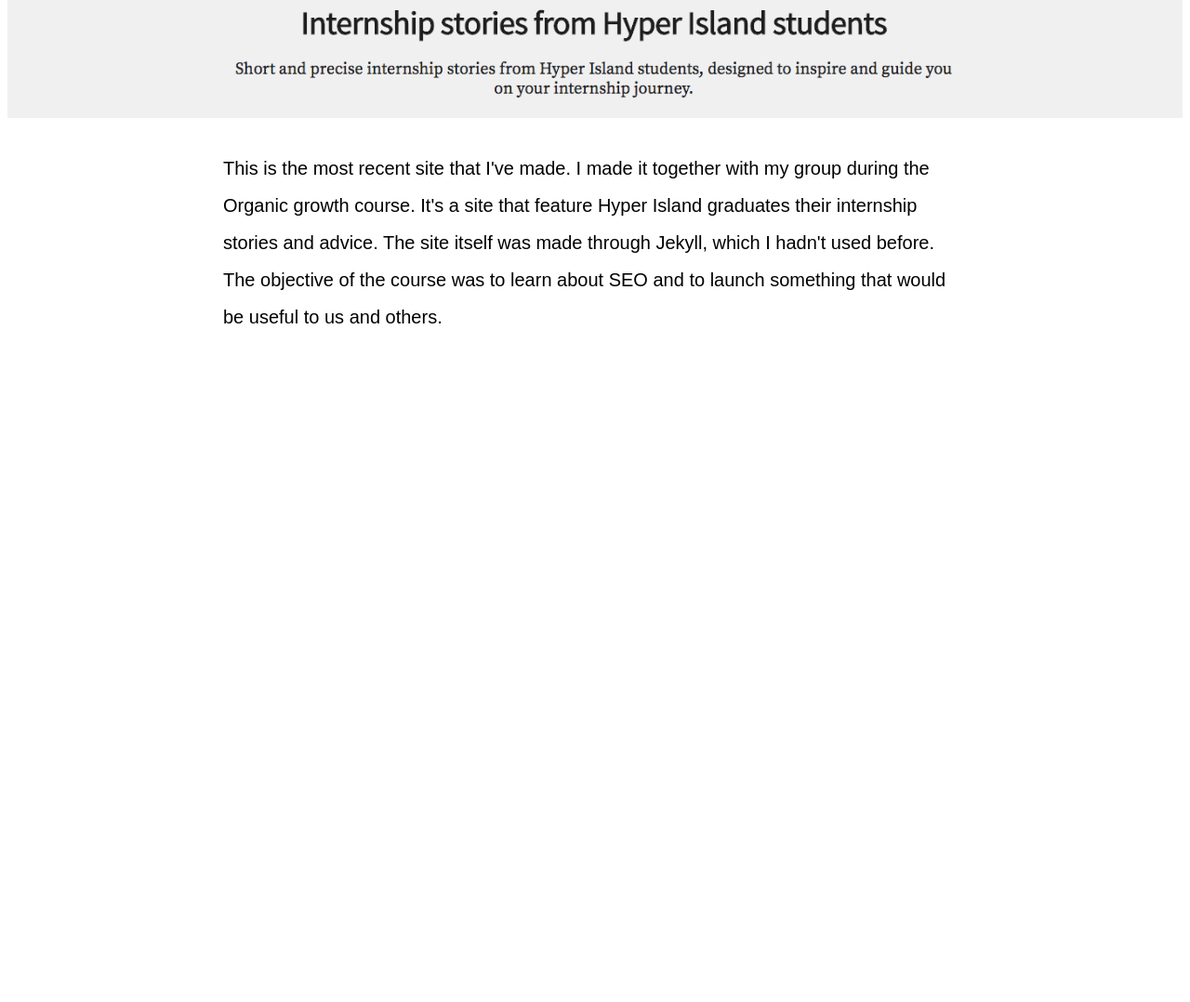
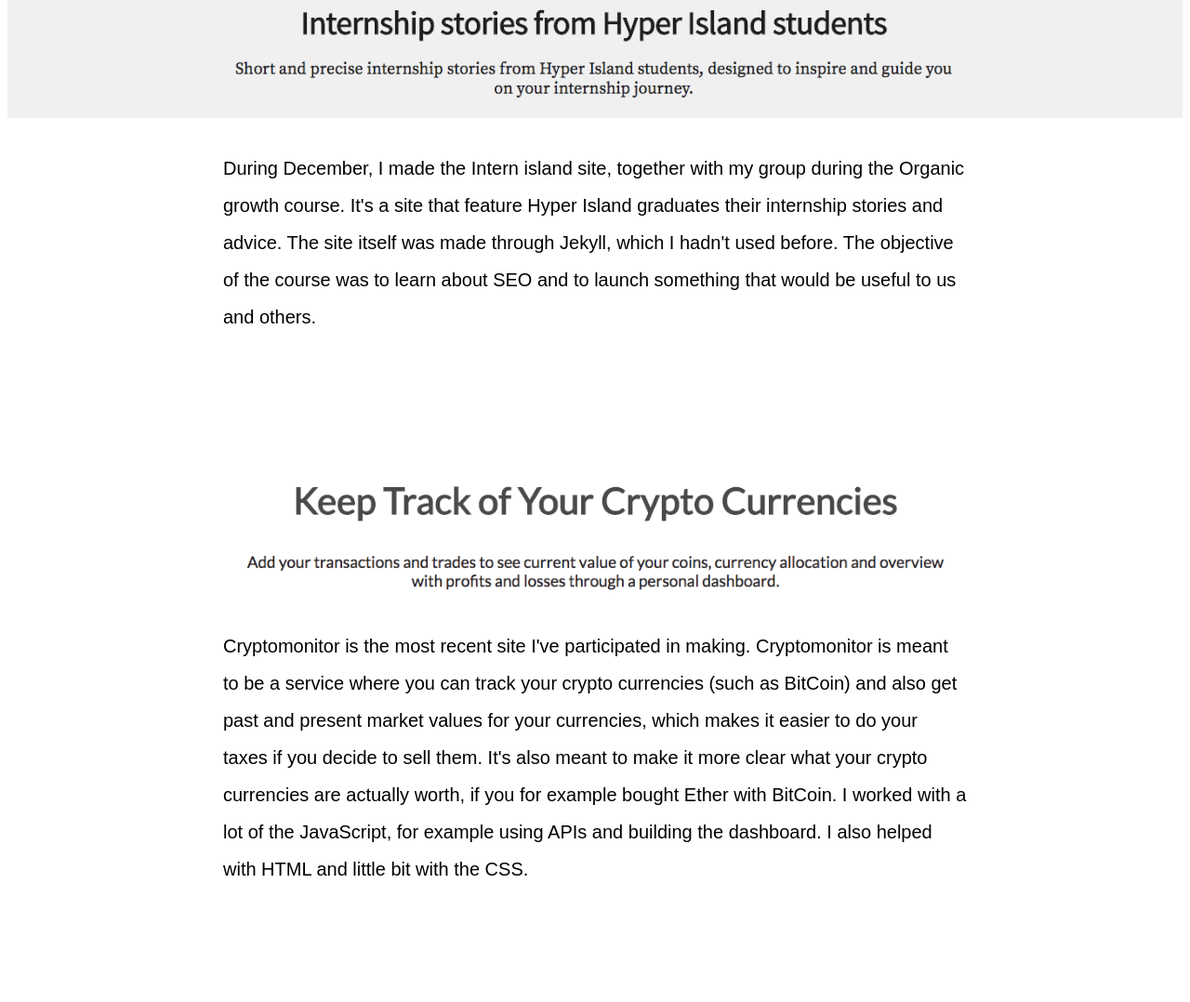
Before and after one commit to andreamogren/Portfolio, a plain HTML site: page projects.html in a window 1280 px wide. Shown: the part 2860-3938 px from the top of the page at 93% size. Before the commit the page ends 3349 px from the top, so only its background shows below. Drawn offline with Linux system fonts and the light colour scheme; a web font is replaced by a local one.

Commit message:
Added crypto monitor

```diff
--- a/projects.html
+++ b/projects.html
@@ -58,10 +58,18 @@
       We also made it so that you can choose a category to make sure that you get an adventure that suits your needs.</p>
 
       <a href="http://internisland.io/"><img width="100%" src="images/internisland.png"></a>
-      <p class="projectP">This is the most recent site that I've made. I made it together with my group during the Organic growth
+      <p class="projectP">During December, I made the Intern island site, together with my group during the Organic growth
       course. It's a site that feature Hyper Island graduates their internship stories and advice. The site
       itself was made through Jekyll, which I hadn't used before. The objective of the course was to learn about
       SEO and to launch something that would be useful to us and others.</p>
 
+      <a href="http://cryptomonitor.herokuapp.com/"><img width="100%" src="images/cryptomonitor.png"></a>
+      <p class="projectP">Cryptomonitor is the most recent site I've participated in making. Cryptomonitor is
+        meant to be a service where you can track your crypto currencies (such as BitCoin) and also get past and present
+        market values for your currencies, which makes it easier to do your taxes if you decide to sell them. It's also meant
+        to make it more clear what your crypto currencies are actually worth, if you for example bought Ether with BitCoin.
+        I worked with a lot of the JavaScript, for example using APIs and building the dashboard. I also helped with HTML and
+        little bit with the CSS.
+
   </body>
 </html>
```
Also changed, not shown: index.html (+3 -0 lines), images/cryptomonitor.png (added).
